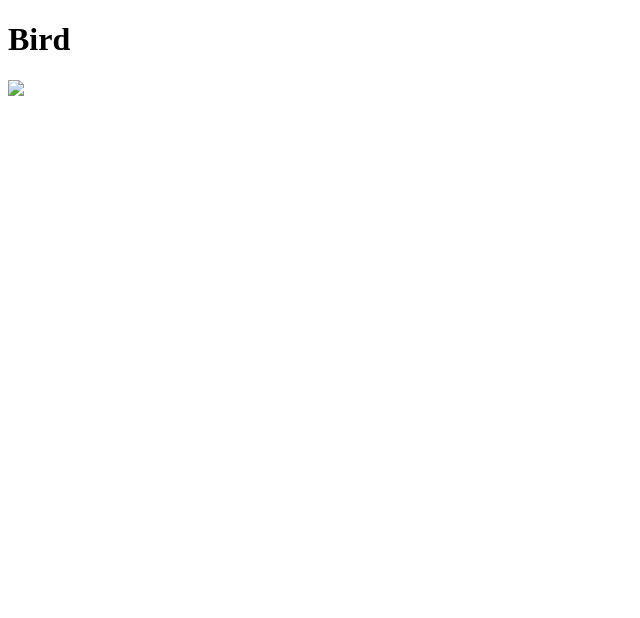
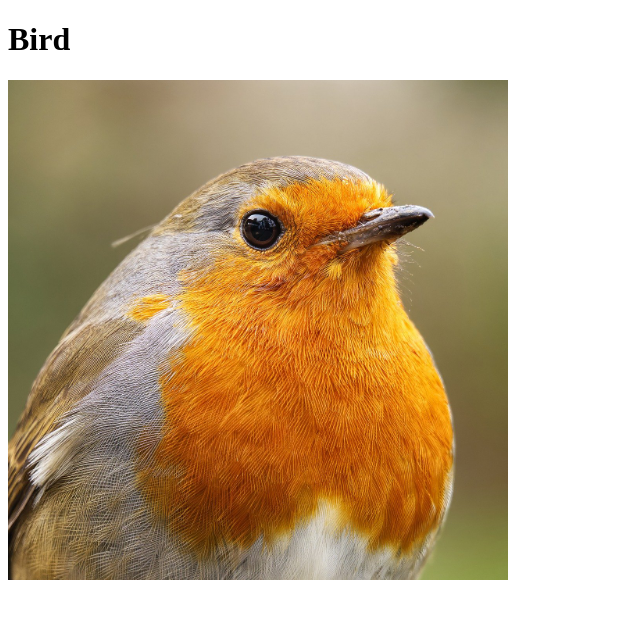
Before and after one commit to Himanshhhyou/olevel, a plain HTML site: page html-class-codes/class-codes/06_img-tag.html in a window 1280 px wide. Shown: the whole page, without its empty margins (0-640 px from the left). Drawn offline with Linux system fonts and the light colour scheme.

Commit message:
Update 06_img-tag.html

```diff
--- a/html-class-codes/class-codes/06_img-tag.html
+++ b/html-class-codes/class-codes/06_img-tag.html
@@ -5,6 +5,7 @@
 </head>
 <body>
     <h1>Bird</h1>
-    <img src="img/bird.jpg" width="500px">
+    <img src="img/bird1.jpg" width="500px">
 </body>
+
 </html>
```
